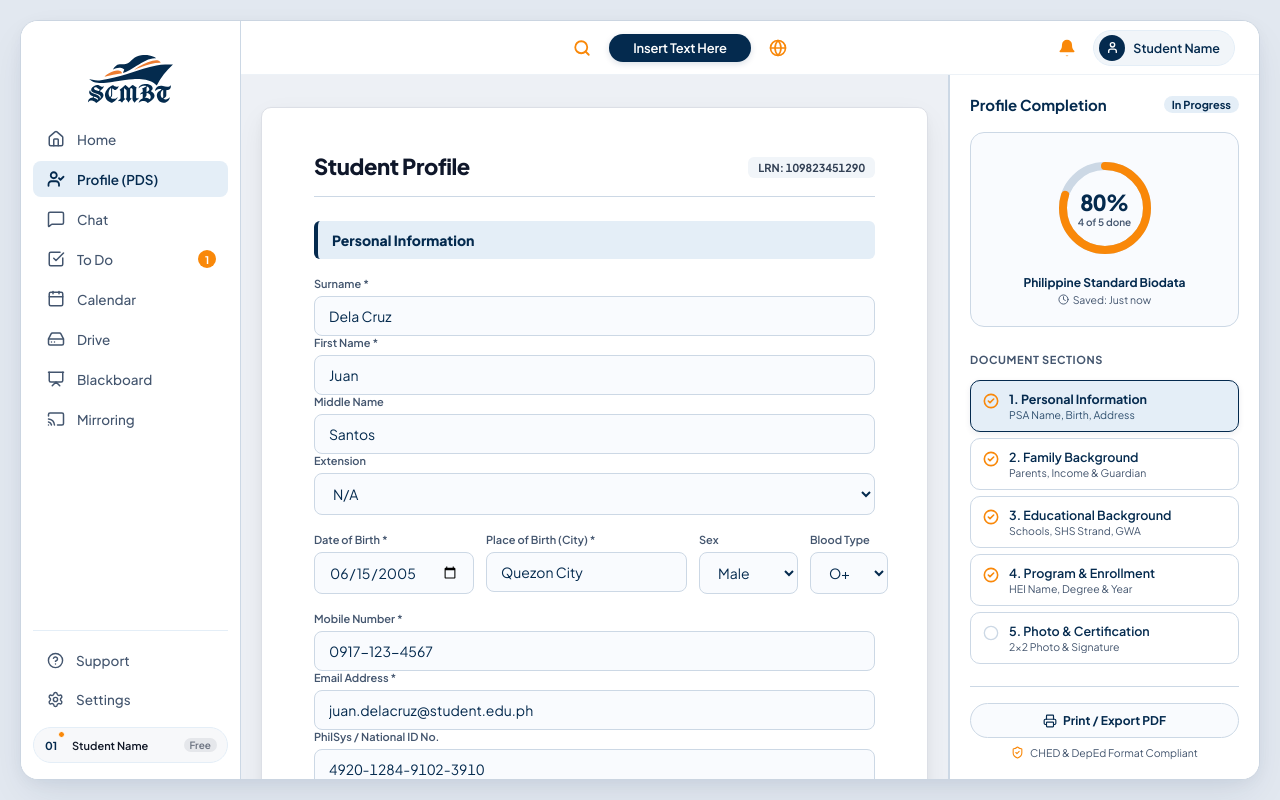
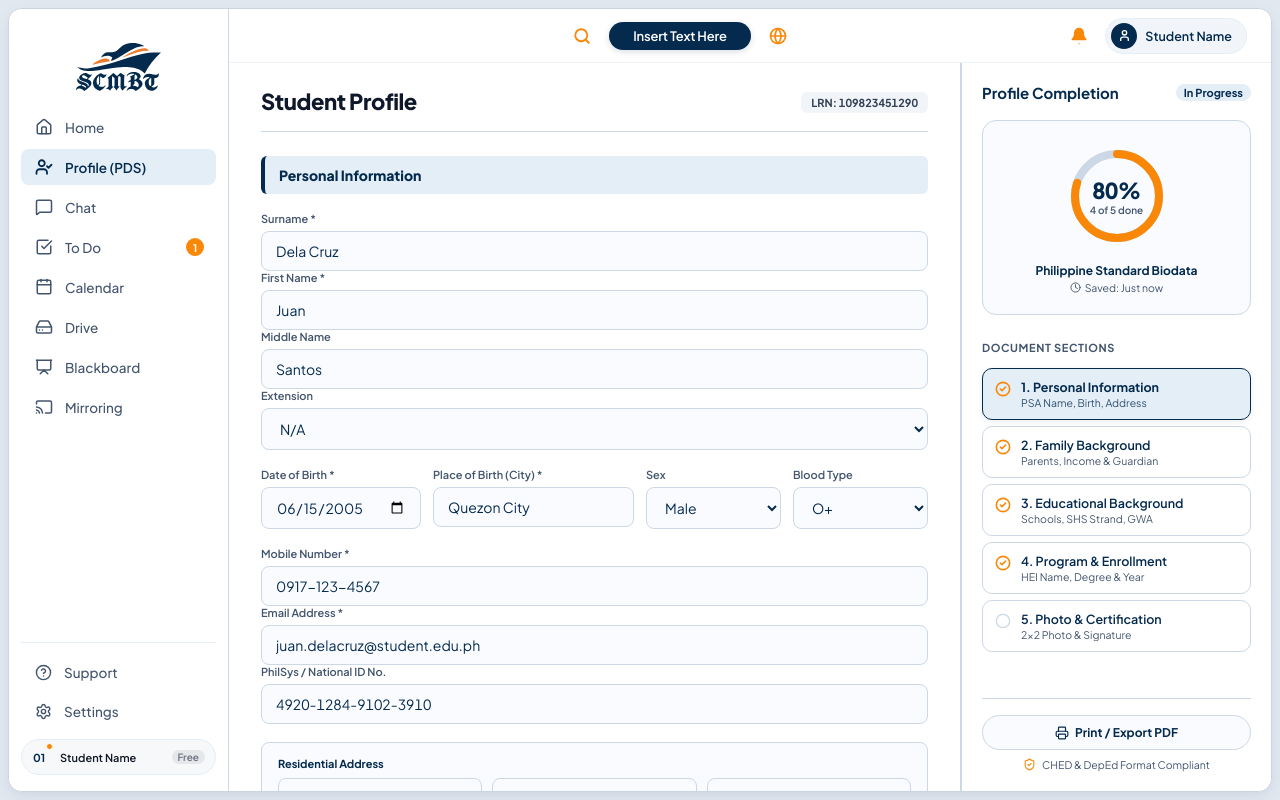
Before and after one commit to PSYDN26/rdesignSYS, a React (Vite) app: page / in a window 1280 px wide. Built offline with nearby package versions, Linux system fonts and the light colour scheme.

Commit message:
fix: tighten outer outline space to 8px and make middle container touch edge-to-edge

```diff
--- a/src/index.css
+++ b/src/index.css
@@ -106,21 +106,21 @@ button:active {
   display: flex;
   align-items: center;
   justify-content: center;
-  padding: 20px;
+  padding: 8px;
   box-sizing: border-box;
   overflow: hidden;
 }
 
 .prod-app-shell {
   width: 100%;
-  max-width: 1680px;
+  max-width: 100%;
   height: 100%;
   display: flex;
   flex-direction: row;
   overflow: hidden;
   background: #ffffff;
-  border-radius: 18px;
-  box-shadow: 0 16px 40px -8px rgba(4, 42, 78, 0.1), 0 4px 16px -2px rgba(4, 42, 78, 0.05);
+  border-radius: 14px;
+  box-shadow: 0 8px 24px -4px rgba(4, 42, 78, 0.08), 0 2px 6px -1px rgba(4, 42, 78, 0.04);
   border: 1px solid #CBD5E1;
   position: relative;
 }
@@ -408,7 +408,7 @@ button:active {
   flex-direction: column;
   min-width: 0;
   border-right: 1px solid var(--border-subtle);
-  background: var(--bg-canvas);
+  background: #ffffff;
 }
 
 /* Left Sidebar Navigation (Full Height) */
@@ -592,23 +592,24 @@ button:active {
    ======================================================== */
 .bond-paper-canvas {
   flex: 1;
-  background: #edf0f5;
+  background: #ffffff;
   overflow-y: auto;
-  padding: 32px 20px 80px;
+  padding: 24px 32px 60px;
   display: flex;
   flex-direction: column;
   align-items: center;
   width: 100%;
+  box-sizing: border-box;
 }
 
 .bond-paper-sheet {
   width: 100%;
-  max-width: 816px; /* Standard 8.5" Letter / A4 width at 96 DPI */
+  max-width: 860px;
   background: #ffffff;
-  border-radius: 10px;
-  border: 1px solid #dcdfe6;
-  box-shadow: 0 10px 30px -4px rgba(0, 0, 0, 0.08), 0 4px 12px -2px rgba(0, 0, 0, 0.04);
-  padding: 44px 52px;
+  border-radius: 0;
+  border: none;
+  box-shadow: none;
+  padding: 0;
   position: relative;
   transition: all 0.2s ease;
   box-sizing: border-box;
```
